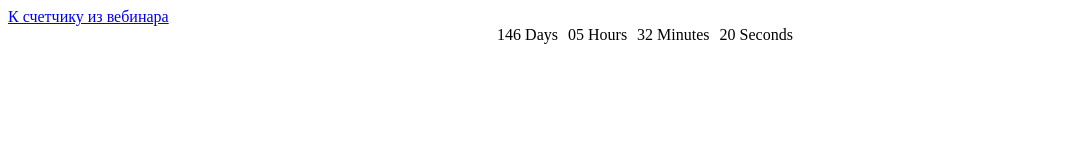
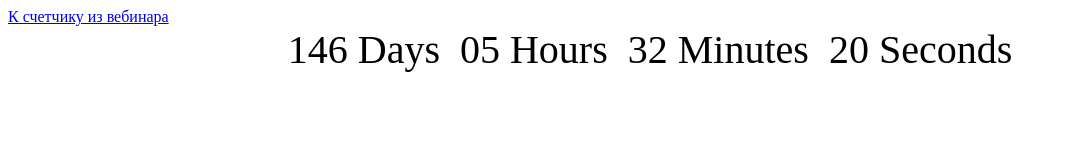
Before and after one commit to AlexSyrov/goit-js-hw-11-timer, a plain HTML site: page index.html in a window 1280 px wide. Shown: the whole page, without its empty margins (0-1066 px from the left). Drawn offline with Linux system fonts and the light colour scheme.

Commit message:
исправил прирывание счетчика

```diff
--- a/index.js
+++ b/index.js
@@ -40,7 +40,7 @@ class CountdownTimer {
     };
 
     endOfCountdown(timeToEnd) {
-        if (timeToEnd = 0) {
+        if (timeToEnd === 0) {
             clearInterval(this.intervalId);
         }
     }
--- a/styles.css
+++ b/styles.css
@@ -38,8 +38,9 @@
 .timer {
   display: flex;
   justify-content: center;
+  font-size: 40px;
 }
 
 .field {
-  margin-left: 10px;
+  margin-left: 20px;
 }
```
